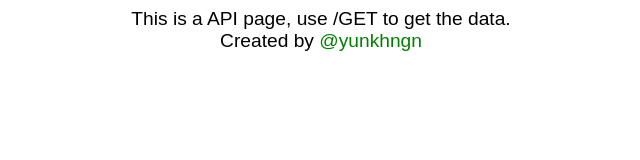
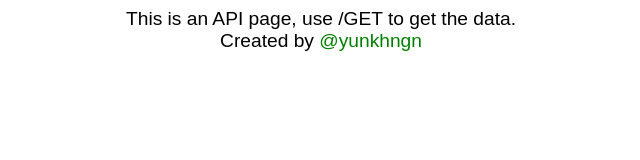
Before and after one commit to yunkhngn/tarot-api, a plain HTML site: page index.html in a window 1280 px wide. Shown: the full height of the page, 319-959 px from the left. Drawn offline with Linux system fonts and the light colour scheme.

Commit message:
Updating index.html

```diff
--- a/api/index.js
+++ b/api/index.js
@@ -13,12 +13,16 @@ const database = JSON.parse(data)
 const ans = fs.readFileSync(ansPath)
 const answer = JSON.parse(ans)
 
+// Trả về answer bất kì
 app.get('/api/answer', (req, res) => {
   res.set('title', 'Answer')
   //get random answer
   const randomAnswer = answer.ans.sort(() => 0.5 - Math.random()).slice(0, 1)
   res.json(randomAnswer)
 })
+
+
+//Tarot
 
 app.get('/api', (req, res) => {
   const response = { status: "Successfully deploying API" };
--- a/index.html
+++ b/index.html
@@ -19,7 +19,7 @@
     </style>
 </head>
 <body>
-    This is a API page, use /GET to get the data.
+    This is an API page, use /GET to get the data.
     <br>
     Created by <a href="https://github.com/yunkhngn">@yunkhngn</a>
 </body>
```
